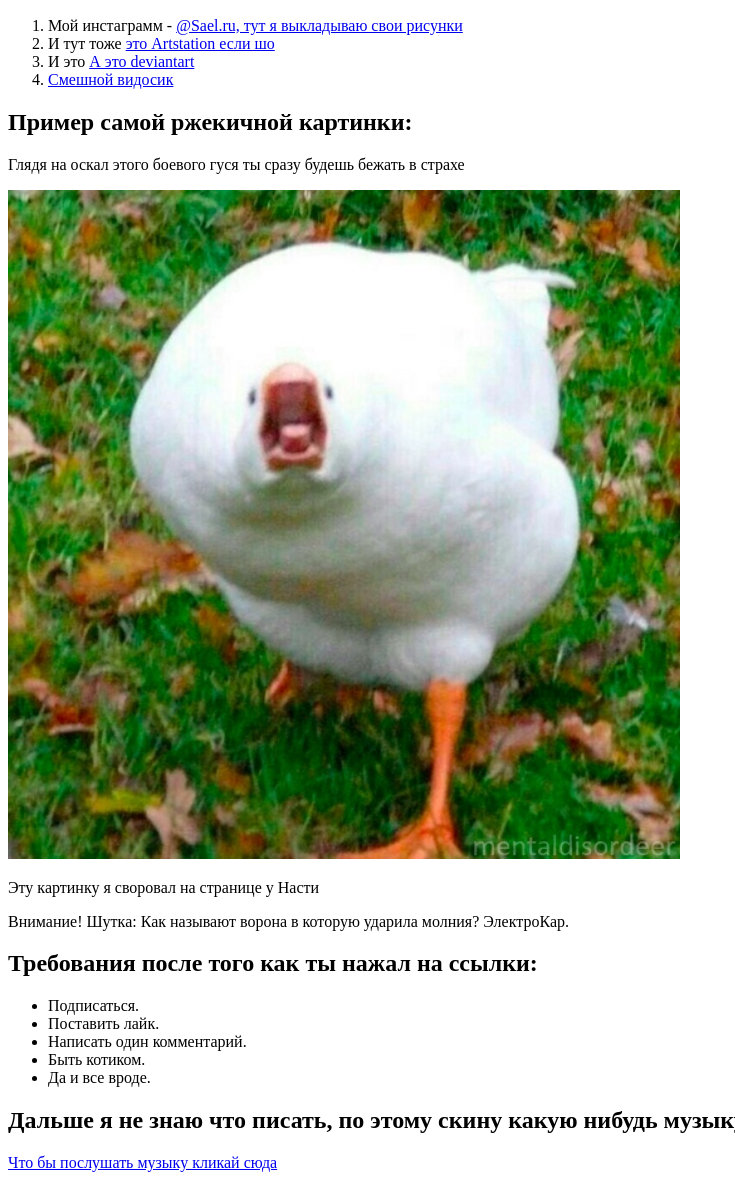
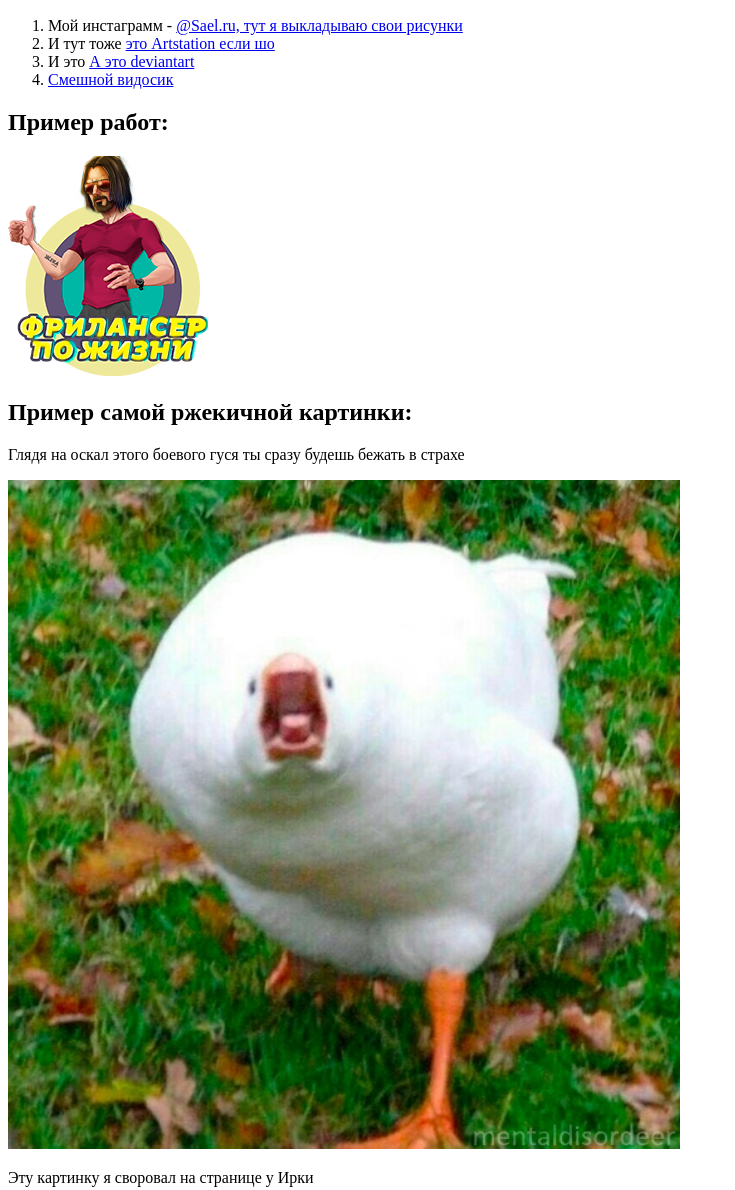
Before and after one commit to Sael4/test, a plain HTML site: page index.html in a window 1280 px wide. Shown: the part 234-1424 px from the top of the page, without its empty margins (0-735 px from the left). Drawn offline with Linux system fonts and the light colour scheme.

Commit message:
Update index.html

```diff
--- a/index.html
+++ b/index.html
@@ -27,10 +27,12 @@
 		<li>И это <a target="_blank" href="https://www.deviantart.com/sael41">А это deviantart</a></li>
 		<li><a target="_blank" href="https://youtu.be/X-VAhHcM44A">Смешной видосик</a></li>
 	</ol>
+	<h2>Пример работ:</h2>
+	<img src="IMG/sddds.png" alt="Гусь пошел за сыром косичкой">
 	<h2>Пример самой ржекичной картинки:</h2>
 	<p>Глядя на оскал этого боевого гуся ты сразу будешь бежать в страхе</p>
 	<img src="IMG/l1KyUB-V1A0.jpg" alt="Гусь пошел за сыром косичкой">
-	<P>Эту картинку я своровал на странице у Насти</P>
+	<P>Эту картинку я своровал на странице у Ирки</P>
 	<p>Внимание! Шутка: Как называют ворона в которую ударила молния? ЭлектроКар.</p>
 	<h2>Требования после того как ты нажал на ссылки:</h2>
 	<ul>
```
